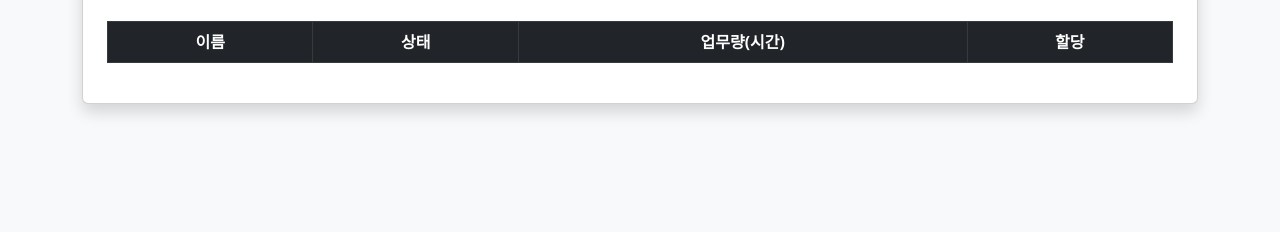
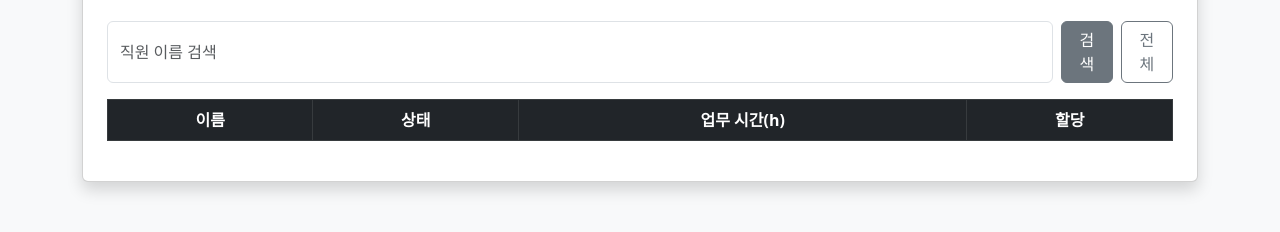
Before and after one commit to AlpaTest-KDU/employee-status-api, a website: page views/manager.html in a window 1280 px wide. Shown: the part 110-342 px from the top of the page. Drawn offline with nearby package versions, Linux system fonts and the light colour scheme; no server answers.

Commit message:
검색 기능 추가

```diff
--- a/routes/manager.js
+++ b/routes/manager.js
@@ -17,7 +17,7 @@ router.get('/employee', async (req, res, next) => {
 });
 
 // 단일조회
-router.get('/employ/:id', async (req, res, next) => {
+router.get('/employee/:id', async (req, res, next) => {
     try {
         const employee = await Employee.findById(req.params.id);
         if(!employee) {
--- a/views/manager.html
+++ b/views/manager.html
@@ -12,12 +12,18 @@
         <div class="card p-4 shadow">
             <h3 class="mb-4">관리자 페이지</h3>
 
+            <div class="mb-3 d-flex gap-2">
+                <input type="text" id="searchName" class="form-control" placeholder="직원 이름 검색">
+                <button class="btn btn-secondary" onclick="searchEmployee()">검색</button>
+                <button class="btn btn-outline-secondary" onclick="loadEmployees()">전체</button>
+            </div>
+
             <table class="table table-bordered text-center">
                 <thead class="table-dark">
                     <tr>
                         <th>이름</th>
                         <th>상태</th>
-                        <th>업무량(시간)</th>
+                        <th>업무 시간(h)</th>
                         <th>할당</th>
                     </tr>
                 </thead>
@@ -37,15 +43,9 @@
             '파업중': 'dark'
         };
 
-        async function loadEmployees() {
-            const res = await fetch('/manager/employee', {
-                headers: { 'Authorization': `Bearer ${token}` }
-            });
-            const employees = await res.json();
-
+        function renderEmployees(employees) {
             const tbody = document.getElementById('employeeList');
             tbody.innerHTML = '';
-
             employees.forEach(emp => {
                 const tr = document.createElement('tr');
                 tr.innerHTML = `
@@ -58,9 +58,25 @@
             });
         }
 
+        async function loadEmployees() {
+            const res = await fetch('/manager/employee', {
+                headers: { 'Authorization': `Bearer ${token}` }
+            });
+            const employees = await res.json();
+            renderEmployees(employees);
+        }
+
+        async function searchEmployee() {
+            const name = document.getElementById('searchName').value;
+            const res = await fetch(`/manager/employee?name=${name}`, {
+                headers: { 'Authorization': `Bearer ${token}` }
+            });
+            const employees = await res.json();
+            renderEmployees(employees);
+        }
+
         async function assignTask(employeeId) {
             const workload = document.getElementById(`workload-${employeeId}`).value;
-
             const res = await fetch('/manager/task', {
                 method: 'POST',
                 headers: {
@@ -69,9 +85,7 @@
                 },
                 body: JSON.stringify({ employeeId, workload: Number(workload) })
             });
-
             const data = await res.json();
-
             if (res.ok) {
                 alert('업무가 할당되었습니다!');
             } else {
```
